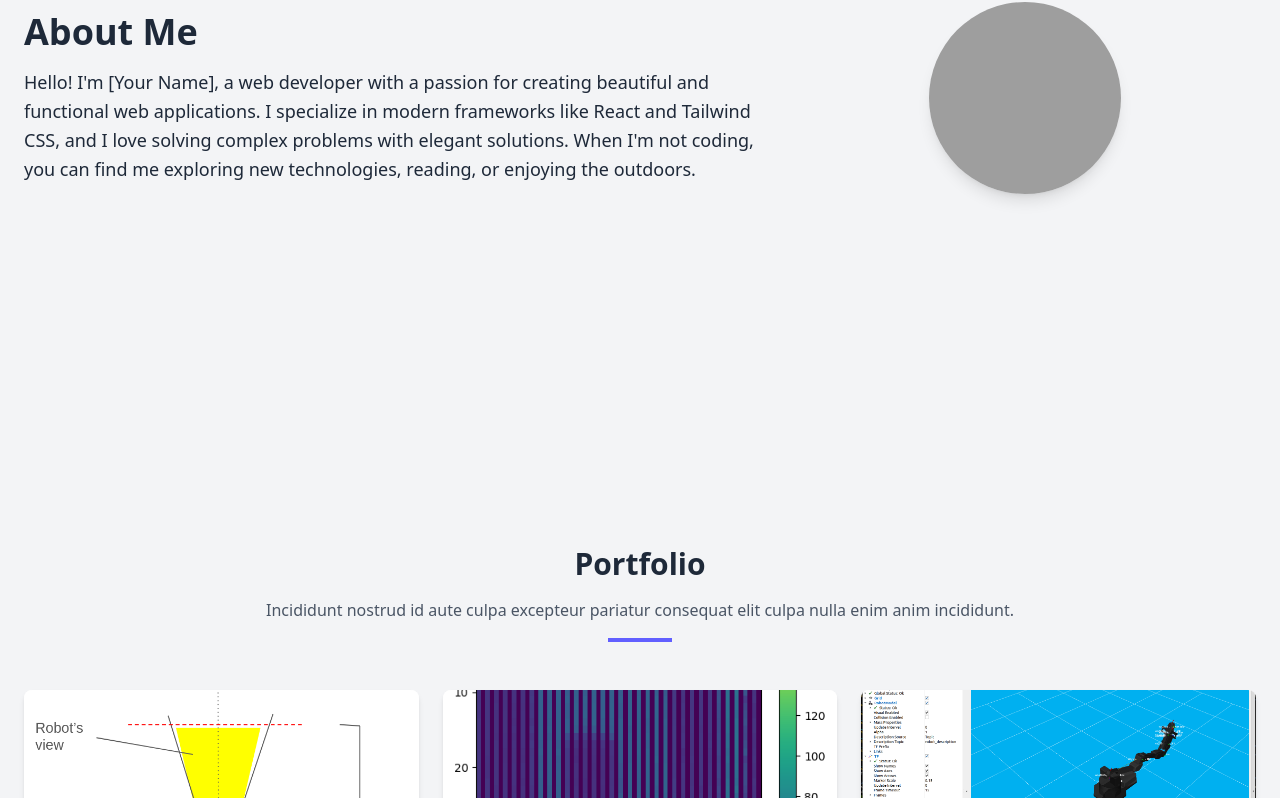
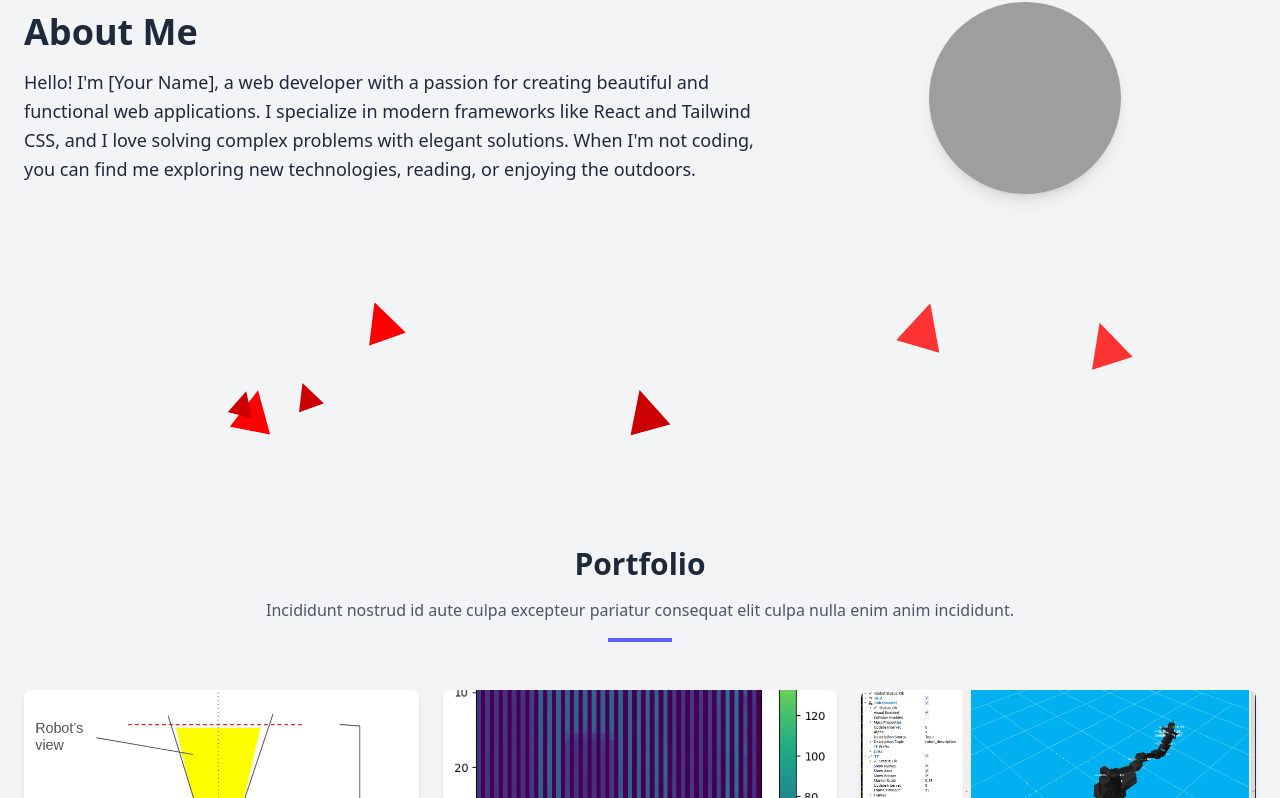
Before and after one commit to eddydpan/my-portfolio, a React (Vite) app: page / in a window 1280 px wide. Shown: the part 1102-1900 px from the top of the page. Built offline with nearby package versions, Linux system fonts and the light colour scheme; grey boxes are pictures that could not be loaded; the HTML template or start-up script is replaced by a standard one.

Commit message:
Implement triangle animation in background section

```diff
--- a/package.json
+++ b/package.json
@@ -10,6 +10,7 @@
     "preview": "vite preview"
   },
   "dependencies": {
+    "motion": "^12.18.1",
     "react": "^19.1.0",
     "react-dom": "^19.1.0",
     "react-router-dom": "^7.6.2",
--- /dev/null
+++ b/src/AnimatedLayout.jsx
@@ -0,0 +1,18 @@
+import { motion } from 'motion/react';
+import { useLocation } from 'react-router-dom';
+
+export default function AnimatedLayout({ children }) {
+  const location = useLocation();
+
+  return (
+    <motion.div
+      key={location.pathname}
+      initial={{ opacity: 0, y: 20 }}
+      animate={{ opacity: 1, y: 0 }}
+      exit={{ opacity: 0, y: -20 }}
+      transition={{ duration: 0.4 }}
+    >
+      {children}
+    </motion.div>
+  );
+}
--- a/src/App.jsx
+++ b/src/App.jsx
@@ -1,31 +1,61 @@
 import { BrowserRouter as Router, Routes, Route } from 'react-router-dom';
+import AnimatedLayout from './AnimatedLayout';
+
 import LandingPage from './components/LandingPage';
 import AboutSection from './components/AboutSection';
 import Portfolio from './components/Portfolio';
 import BettaFishChessPlayerSubpage from './components/subpages/projects/BettaFishChessPlayerSubpage';
 import IronManSubpage from './components/subpages/projects/IronManSubpage';
 
-export default function App() {
+function App() {
   return (
     <Router>
-      <div className="App">
       <Routes>
         <Route
           path="/"
           element={
-              <>
+            <AnimatedLayout>
               <LandingPage />
               <AboutSection id="about" />
               <Portfolio id="portfolio" />
-              </>
+            </AnimatedLayout>
           }
         />
-          <Route path="/about" element={<AboutSection />} />
-          <Route path="/portfolio" element={<Portfolio />} />
-          <Route path="/portfolio/bettafish-chess-player" element={<BettaFishChessPlayerSubpage />} />
-          <Route path="/portfolio/iron-man" element={<IronManSubpage />} />
+        <Route
+          path="/about"
+          element={
+            <AnimatedLayout>
+              <AboutSection />
+            </AnimatedLayout>
+          }
+        />
+        <Route
+          path="/portfolio"
+          element={
+            <AnimatedLayout>
+              <Portfolio />
+            </AnimatedLayout>
+          }
+        />
+        <Route
+          path="/portfolio/bettafish-chess-player"
+          element={
+            <AnimatedLayout>
+              <BettaFishChessPlayerSubpage />
+            </AnimatedLayout>
+          }
+        />
+        <Route
+          path="/portfolio/iron-man"
+          element={
+            <AnimatedLayout>
+              <IronManSubpage />
+            </AnimatedLayout>
+          }
+        />
       </Routes>
-      </div>
     </Router>
   );
 }
+
+export default App;
--- a/src/components/AboutSection.jsx
+++ b/src/components/AboutSection.jsx
@@ -1,8 +1,23 @@
+import { motion, useInView } from 'framer-motion';
+import { useRef } from 'react';
 import profilePicture from '../assets/profile.jpg';
+import TrianglesBackground from './TrianglesBackground';
 
 export default function AboutSection({ id }) {
+  const ref = useRef(null);
+  const isInView = useInView(ref, { once: true, margin: '-50px' });
+
   return (
-    <div id={id} className="flex flex-col md:flex-row items-center justify-center min-h-screen px-6 bg-gray-100 text-gray-800">
+    <motion.section
+      id={id}
+      ref={ref}
+      initial={{ opacity: 0, y: 50 }}
+      animate={isInView ? { opacity: 1, y: 0 } : {}}
+      transition={{ duration: 0.6, ease: 'easeOut' }}
+      className="flex flex-col md:flex-row items-center justify-center min-h-screen px-6 bg-gray-100 text-gray-800 relative"
+    >
+      {/* Background Triangles */}
+      <TrianglesBackground  count={10}/>
       {/* About text */}
       <div className="md:w-5/8 w-full md:pr-8 mb-8 md:mb-0">
         <h2 className="text-4xl font-bold mb-4">About Me</h2>
@@ -23,6 +38,6 @@ export default function AboutSection({ id }) {
           className="rounded-full w-48 h-48 object-cover shadow-lg"
         />
       </div>
-    </div>
+    </motion.section>
   );
 }
--- a/src/components/LandingPage.jsx
+++ b/src/components/LandingPage.jsx
@@ -2,9 +2,16 @@ import { useEffect, useRef } from 'react';
 import { HashLink } from 'react-router-hash-link';
 import { autoTyper } from '../utils/autoTyper';
 import backgroundGif from '../assets/background.gif';
+import { motion } from 'motion/react';
 
 export default function LandingPage() {
   const typerRef = useRef(null);
+
+  const containerVariants = {
+    hidden: { opacity: 0, scale: 0.95 },
+    visible: { opacity: 1, scale: 1 },
+    exit: { opacity: 0, scale: 0.95 },
+  };
 
   useEffect(() => {
     if (typerRef.current) {
@@ -13,7 +20,14 @@ export default function LandingPage() {
   }, []);
 
   return (
-    <div className="relative min-h-screen overflow-hidden">
+    <motion.div
+      variants={containerVariants}
+      initial="hidden"
+      animate="visible"
+      exit="exit"
+      transition={{ duration: 0.5 }}
+      className="relative min-h-screen overflow-hidden"
+    >
       {/* Background GIF */}
       <img
         src={backgroundGif}
@@ -55,6 +69,6 @@ export default function LandingPage() {
       <style>
         {`.wrap { border-right: 0.08em solid #666; }`}
       </style>
-    </div>
+    </motion.div>
   );
 }
--- a/src/components/Portfolio.jsx
+++ b/src/components/Portfolio.jsx
@@ -1,5 +1,7 @@
-import React from 'react';
+import React, { useRef } from 'react';
 import { Link } from 'react-router-dom';
+import { motion, useInView } from 'framer-motion';
+
 import stock from '../assets/project1.png';
 import stock1 from '../assets/project2.png';
 import stock2 from '../assets/project3.png';
@@ -65,8 +67,18 @@ const PortfolioItem = ({ slug, image, title, category }) => (
 );
 
 export default function Portfolio({ id }) {
+  const ref = useRef(null);
+  const isInView = useInView(ref, { once: true, margin: '-50px' });
+
   return (
-    <section id={id} className="py-12 bg-gray-100">
+    <motion.section
+      id={id}
+      ref={ref}
+      initial={{ opacity: 0, y: 50 }}
+      animate={isInView ? { opacity: 1, y: 0 } : {}}
+      transition={{ duration: 0.6, ease: 'easeOut' }}
+      className="py-12 bg-gray-100 relative"
+    >
       <div className="container mx-auto px-6">
         <div className="text-center mb-12">
           <h3 className="text-3xl font-bold text-gray-800">Portfolio</h3>
@@ -87,6 +99,6 @@ export default function Portfolio({ id }) {
           ))}
         </div>
       </div>
-    </section>
+    </motion.section>
   );
 }
--- /dev/null
+++ b/src/components/ScrollReveal.jsx
@@ -0,0 +1,44 @@
+import { motion } from 'motion/react';
+import { animate, scroll } from 'motion';
+import { useEffect, useRef, useState } from 'react';
+
+export default function ScrollReveal({ children, className = '', ...props }) {
+  const ref = useRef(null);
+  const [hasAnimated, setHasAnimated] = useState(false);
+
+  useEffect(() => {
+    if (!ref.current || hasAnimated) return;
+
+    scroll(
+      () => {
+        animate(
+          ref.current,
+          { opacity: [0, 1], y: [50, 0] },
+          { duration: 0.6, easing: 'ease-out' }
+        );
+        setHasAnimated(true);
+      },
+      {
+        target: ref.current,
+        // Adjust offset here
+        offset: ['bottom bottom'],
+        once: true,
+      }
+    );
+  }, [hasAnimated]);
+
+  return (
+    <motion.div
+      ref={ref}
+      style={{
+        opacity: hasAnimated ? 1 : 0,
+        transform: hasAnimated ? 'translateY(0)' : 'translateY(50px)',
+        position: 'relative',
+      }}
+      className={className}
+      {...props}
+    >
+      {children}
+    </motion.div>
+  );
+}
--- /dev/null
+++ b/src/components/TrianglesBackground.jsx
@@ -0,0 +1,96 @@
+import { motion, useAnimation } from 'framer-motion';
+import { useEffect } from 'react';
+
+const triangleCount = 7;  // how many triangles to show
+const colors = ['#ff0000', '#cc0000', '#ff3333']; // shades of red
+
+function randomRange(min, max) {
+  return Math.random() * (max - min) + min;
+}
+
+// Single Triangle shape as SVG wrapped in motion.div
+function Triangle({ style, delay }) {
+  const controls = useAnimation();
+
+  useEffect(() => {
+    async function sequence() {
+      // Shoot in from below
+      await controls.start({
+        y: 0,
+        opacity: 1,
+        transition: { duration: 0.8, delay, ease: 'easeOut' },
+      });
+      // Float gently up and down forever
+      controls.start({
+        y: [0, -10, 0],
+        transition: {
+          repeat: Infinity,
+          repeatType: 'reverse',
+          duration: 4 + Math.random() * 2,
+          ease: 'easeInOut',
+        },
+      });
+    }
+    sequence();
+  }, [controls, delay]);
+
+  return (
+    <motion.div
+      initial={{ y: 50, opacity: 0 }}
+      animate={controls}
+      style={{
+        position: 'absolute',
+        width: 40,
+        height: 40,
+        ...style,
+        pointerEvents: 'none', // no interaction
+
+      }}
+    >
+      <svg
+        viewBox="0 0 100 100"
+        fill={colors[Math.floor(Math.random() * colors.length)]}
+        xmlns="http://www.w3.org/2000/svg"
+      >
+        <polygon points="50,0 0,100 100,100" />
+      </svg>
+    </motion.div>
+  );
+}
+
+export default function TrianglesBackground() {
+  // generate random positions and delays for triangles
+  const triangles = Array.from({ length: triangleCount }).map((_, i) => ({
+    left: `${randomRange(5, 95)}%`,
+    bottom: `${randomRange(5, 20)}%`,
+    delay: i * 0.3,
+    scale: randomRange(0.5, 1.2),
+    rotate: randomRange(-30, 30),
+  }));
+
+  return (
+    <div
+      aria-hidden="true"
+      style={{
+        position: 'absolute',
+        inset: 0,
+        overflow: 'hidden',
+        zIndex: 0,
+        pointerEvents: 'none',
+      }}
+    >
+      {triangles.map(({ left, bottom, delay, scale, rotate }, i) => (
+        <Triangle
+          key={i}
+          delay={delay}
+          style={{
+            left,
+            bottom,
+            scale,
+            rotate: `${rotate}deg`,
+          }}
+        />
+      ))}
+    </div>
+  );
+}
```
Also changed, not shown: 1 other file (tests, documents, lock files or other folders). Lines whose indentation alone changed are shown as unchanged.
